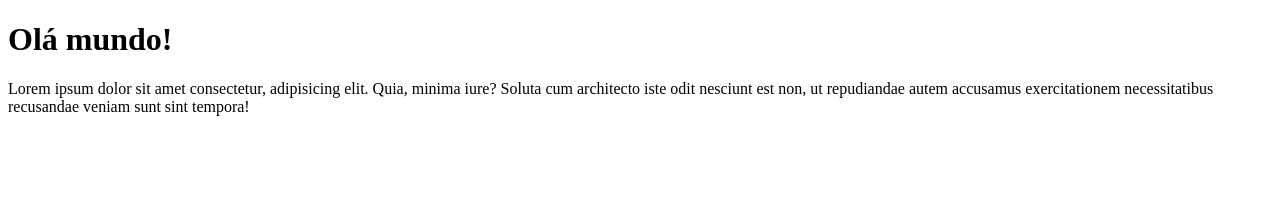
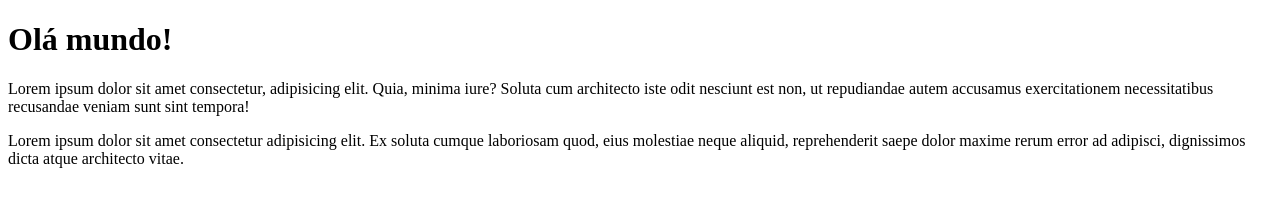
Before and after one commit to hajimemori/Ola-mundo, a plain HTML site: page site-exemplo/index.html in a window 1280 px wide. Drawn offline with Linux system fonts and the light colour scheme.

Commit message:
adicionei um paragrafo

```diff
--- a/site-exemplo/index.html
+++ b/site-exemplo/index.html
@@ -9,5 +9,6 @@
 <body>
     <h1>Olá mundo!</h1>
     <p>Lorem ipsum dolor sit amet consectetur, adipisicing elit. Quia, minima iure? Soluta cum architecto iste odit nesciunt est non, ut repudiandae autem accusamus exercitationem necessitatibus recusandae veniam sunt sint tempora!</p>
+    <p>Lorem ipsum dolor sit amet consectetur adipisicing elit. Ex soluta cumque laboriosam quod, eius molestiae neque aliquid, reprehenderit saepe dolor maxime rerum error ad adipisci, dignissimos dicta atque architecto vitae.</p>
 </body>
 </html>
```
